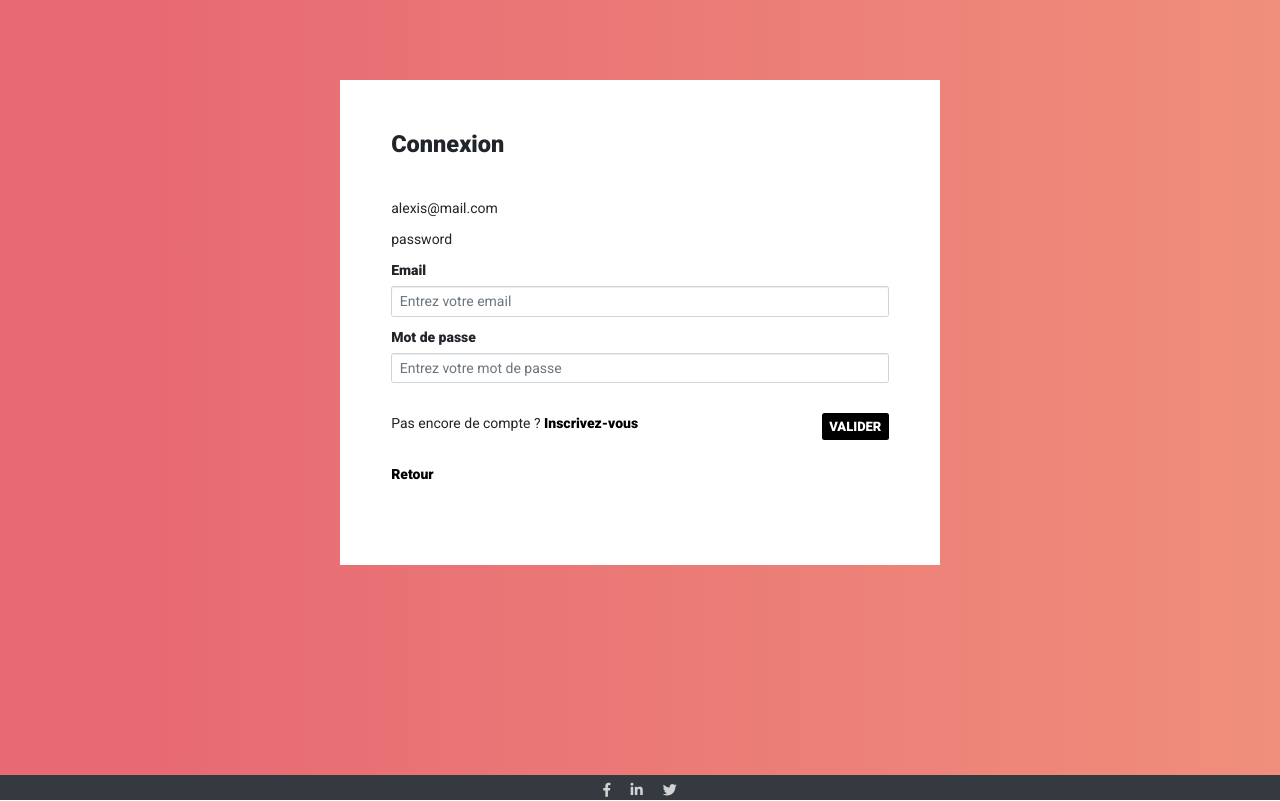
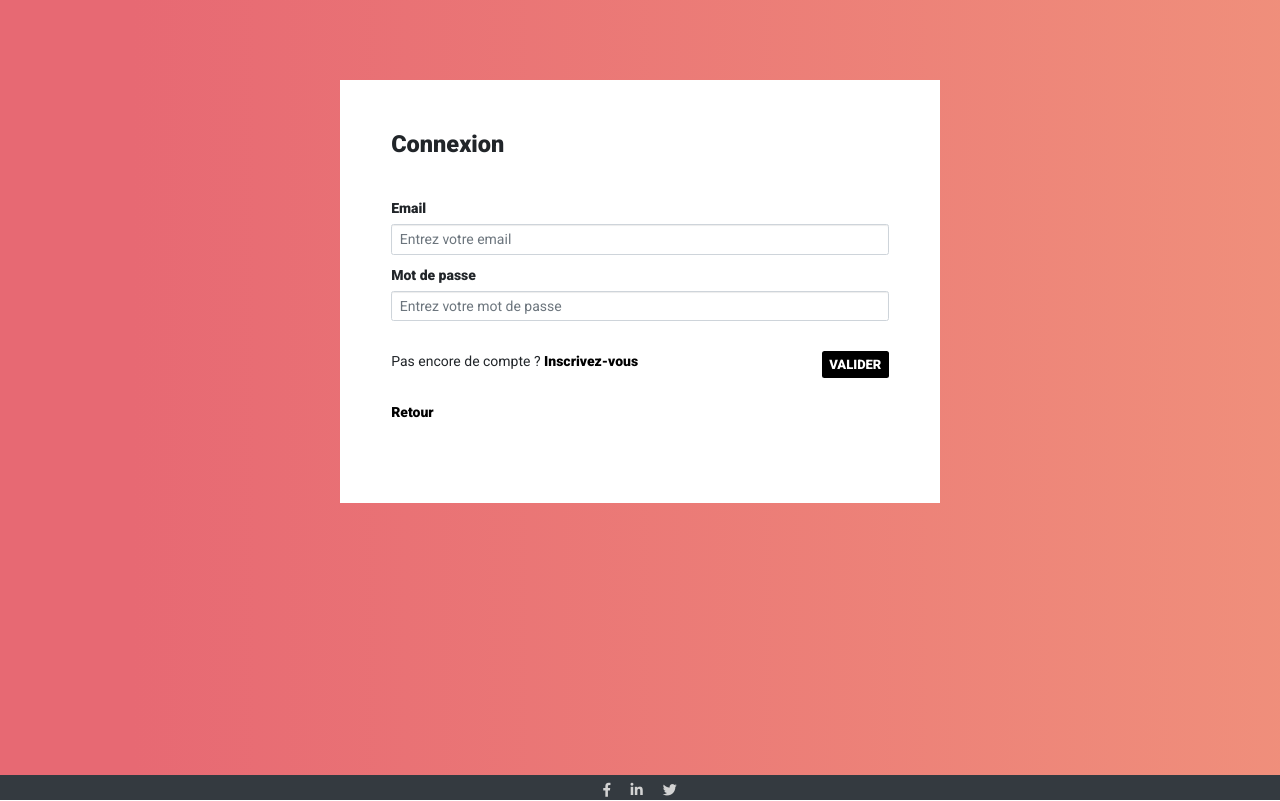
Before and after one commit to martinberthier/community-front, an Angular app: page /form-login in a window 1280 px wide. Built offline with nearby package versions, Linux system fonts and the light colour scheme.

Commit message:
url localhost

```diff
--- a/src/app/form-login/form-login.component.html
+++ b/src/app/form-login/form-login.component.html
@@ -6,8 +6,8 @@
 
     <h3>Connexion</h3>
 
-    <p>alexis@mail.com</p>
-    <p>password</p>
+    <!-- <p>alexis@mail.com</p>
+    <p>password</p> -->
 
   <div *ngIf="invalidLogin" class="alert alert-danger">
     Adresse mail ou mot de passe incorrect
--- a/src/app/shared/jwt/jwt.service.ts
+++ b/src/app/shared/jwt/jwt.service.ts
@@ -27,9 +27,6 @@ export class JwtService {
     return this.currentUserSubject.value;
 }
 
-// login(email: string, password: string): Observable<any> {
-//   return this.http.post('//localhost:8080/ano/jwt', { email, password });
-// }
 
 login(email: string, password: string) {
   return this.http.post<any>('//localhost:8080/ano/jwt', { email, password }, httpOptions)
```
